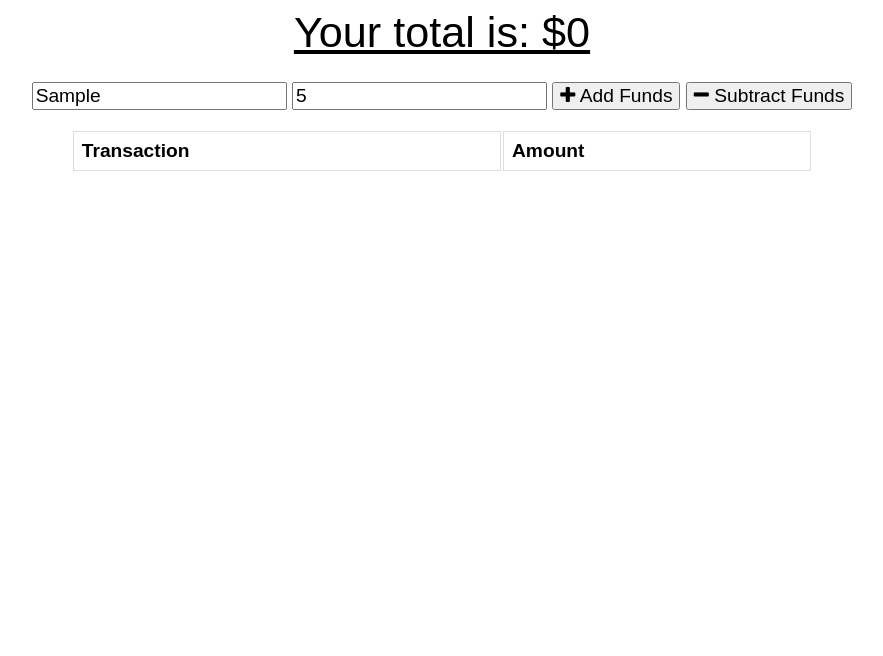
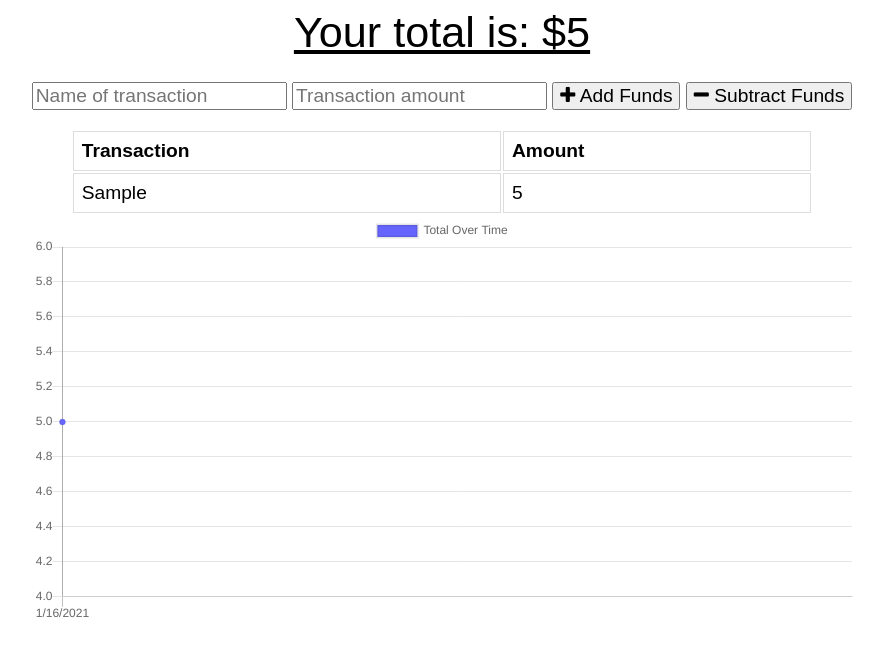
Before and after one commit to mazzeiroman/budget-tracker, a website: page public/index.html in a window 1280 px wide. Both pictures are taken after typing "Sample", "5" into the empty fields and a click on the button "Add Funds". Shown: the whole page, without its empty margins (198-1081 px from the left). Drawn offline with nearby package versions, Linux system fonts and the light colour scheme; no server answers.

Commit message:
fixing errors

```diff
--- a/public/index.html
+++ b/public/index.html
@@ -6,10 +6,8 @@
   <meta http-equiv="X-UA-Compatible" content="ie=edge">
   <meta name="theme-color" content="#317EFB">
   <link rel="shortcut icon" href="icons/icon-192x192.png" type="image/x-icon">
-
   <link rel="stylesheet" href="https://stackpath.bootstrapcdn.com/font-awesome/4.7.0/css/font-awesome.min.css">
   <link rel="stylesheet" href="styles.css">
-  <link rel="manifest" href="manifest.webmanifest">
 
   <title>Budget Tracker</title>
 </head>
--- a/public/index.js
+++ b/public/index.js
@@ -2,10 +2,13 @@ let transactions = [];
 let myChart;
 
 fetch("/api/transaction")
-  .then(response => response.json())
+  .then(response => {
+    return response.json();
+  })
   .then(data => {
     // save db data on global variable
     transactions = data;
+
     populateTotal();
     populateTable();
     populateChart();
@@ -13,21 +16,21 @@ fetch("/api/transaction")
 
 function populateTotal() {
   // reduce transaction amounts to a single total value
-  const total = transactions.reduce((total, t) => {
+  let total = transactions.reduce((total, t) => {
     return total + parseInt(t.value);
   }, 0);
 
-  const totalEl = document.querySelector("#total");
+  let totalEl = document.querySelector("#total");
   totalEl.textContent = total;
 }
 
 function populateTable() {
-  const tbody = document.querySelector("#tbody");
+  let tbody = document.querySelector("#tbody");
   tbody.innerHTML = "";
 
   transactions.forEach(transaction => {
     // create and populate a table row
-    const tr = document.createElement("tr");
+    let tr = document.createElement("tr");
     tr.innerHTML = `
       <td>${transaction.name}</td>
       <td>${transaction.value}</td>
@@ -39,17 +42,17 @@ function populateTable() {
 
 function populateChart() {
   // copy array and reverse it
-  const reversed = transactions.slice().reverse();
+  let reversed = transactions.slice().reverse();
   let sum = 0;
 
   // create date labels for chart
-  const labels = reversed.map(t => {
-    const date = new Date(t.date);
+  let labels = reversed.map(t => {
+    let date = new Date(t.date);
     return `${date.getMonth() + 1}/${date.getDate()}/${date.getFullYear()}`;
   });
 
   // create incremental values for chart
-  const data = reversed.map(t => {
+  let data = reversed.map(t => {
     sum += parseInt(t.value);
     return sum;
   });
@@ -59,39 +62,38 @@ function populateChart() {
     myChart.destroy();
   }
 
-  const ctx = document.getElementById("my-chart").getContext("2d");
+  let ctx = document.getElementById("myChart").getContext("2d");
 
   myChart = new Chart(ctx, {
-    type: "line",
+    type: 'line',
       data: {
         labels,
-      datasets: [
-        {
+        datasets: [{
             label: "Total Over Time",
             fill: true,
             backgroundColor: "#6666ff",
             data
-        }
-      ]
+        }]
     }
   });
 }
 
 function sendTransaction(isAdding) {
-  const nameEl = document.querySelector("#t-name");
-  const amountEl = document.querySelector("#t-amount");
-  const errorEl = document.querySelector(".error");
+  let nameEl = document.querySelector("#t-name");
+  let amountEl = document.querySelector("#t-amount");
+  let errorEl = document.querySelector(".form .error");
 
   // validate form
   if (nameEl.value === "" || amountEl.value === "") {
     errorEl.textContent = "Missing Information";
     return;
-  } else {
+  }
+  else {
     errorEl.textContent = "";
   }
 
   // create record
-  const transaction = {
+  let transaction = {
     name: nameEl.value,
     value: amountEl.value,
     date: new Date().toISOString()
@@ -119,11 +121,14 @@ function sendTransaction(isAdding) {
       "Content-Type": "application/json"
     }
   })
-    .then(response => response.json())
+  .then(response => {
+    return response.json();
+  })
   .then(data => {
     if (data.errors) {
       errorEl.textContent = "Missing Information";
-      } else {
+    }
+    else {
       // clear form
       nameEl.value = "";
       amountEl.value = "";
@@ -139,12 +144,10 @@ function sendTransaction(isAdding) {
   });
 }
 
-document.querySelector("#add-btn").addEventListener("click", function(event) {
-  event.preventDefault();
+document.querySelector("#add-btn").onclick = function() {
   sendTransaction(true);
-});
+};
 
-document.querySelector("#sub-btn").addEventListener("click", function(event) {
-  event.preventDefault();
+document.querySelector("#sub-btn").onclick = function() {
   sendTransaction(false);
-});
+};
```
Also changed, not shown: models/transaction.js (+4 -4 lines), public/db.js (line endings or trailing spaces). Lines whose indentation alone changed are shown as unchanged.
